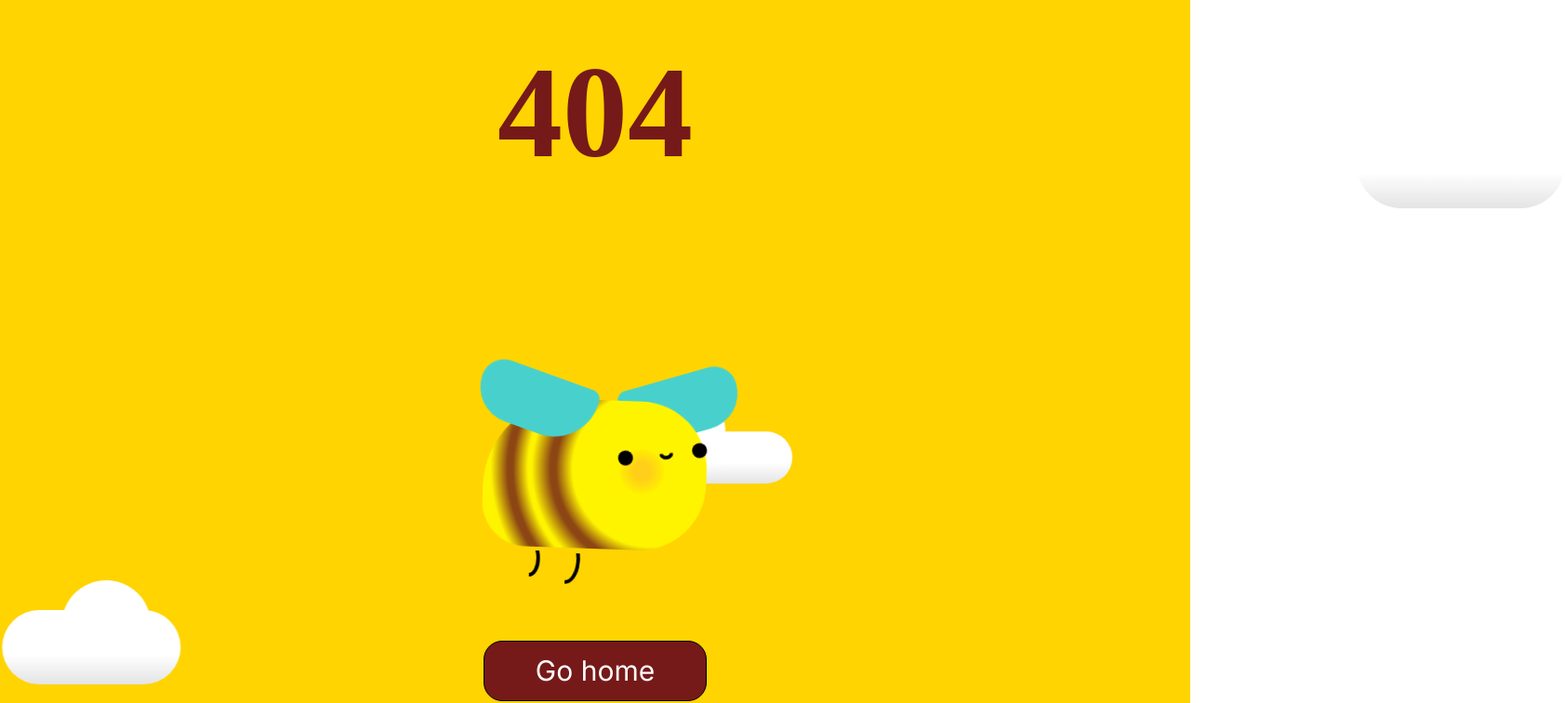
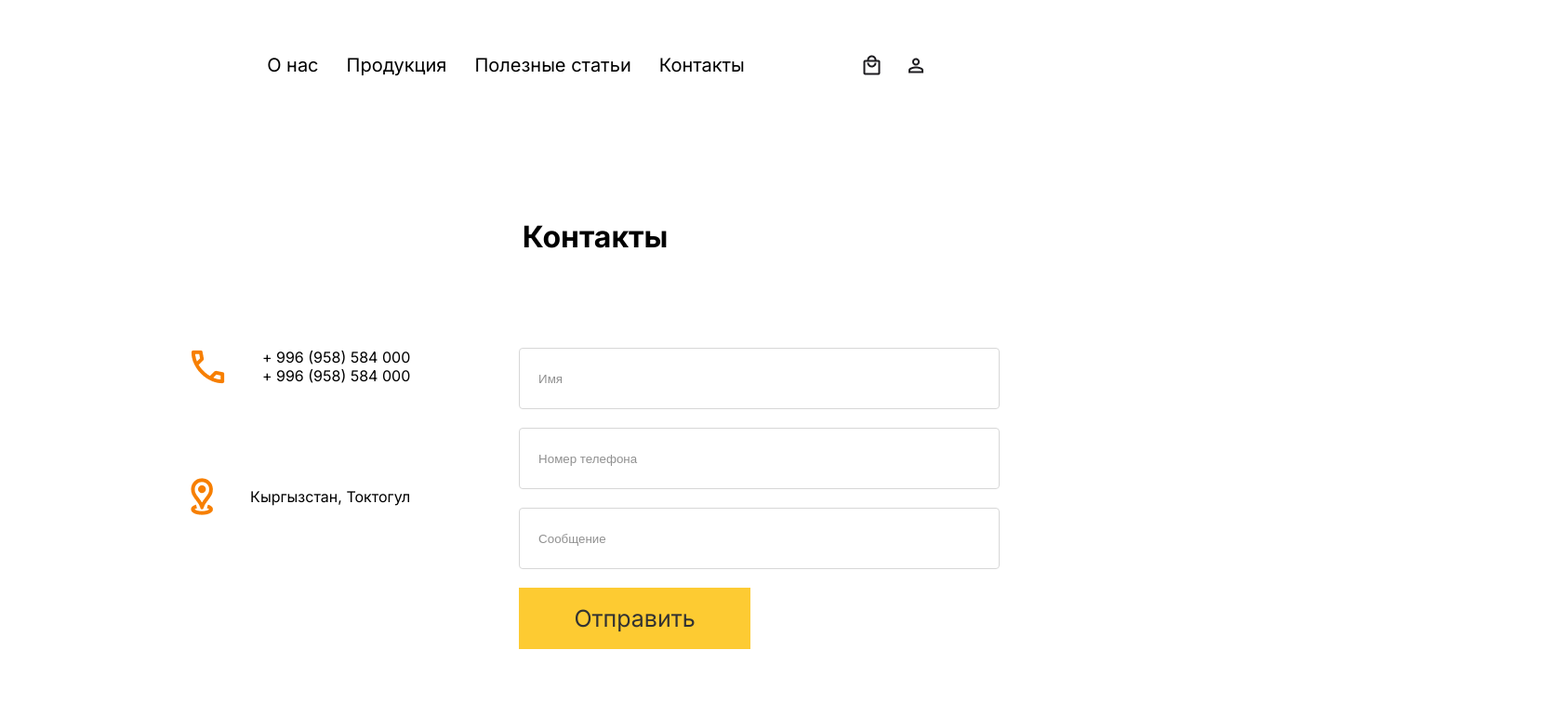
Before and after one commit to daurenabasov/balTatym, a React (Vite) app: page /contacts in a window 1280 px wide. Shown: the top 756 px of the page at 93% size, 1683 px wide, since content can reach past the window. Built offline with nearby package versions, Linux system fonts and the light colour scheme; a web font is replaced by a local one.

Commit message:
add: contacts page

```diff
--- a/src/Pages/Home/HomeComponents/Carousel/Carousel.jsx
+++ b/src/Pages/Home/HomeComponents/Carousel/Carousel.jsx
@@ -21,18 +21,18 @@ const Carousel = () => {
                         disableOnInteraction: false,
                     }}
                     slidesPerView={1}
-                    spaceBetween={300}
+                    spaceBetween={200}
                     pagination={{
                         clickable: true,
                     }}
                     breakpoints={{
                         "@0.00": {
                             slidesPerView: 1,
-                            spaceBetween: 10,
+                            spaceBetween: 50,
                         },
                         "@0.75": {
                             slidesPerView: 2,
-                            spaceBetween: 20,
+                            spaceBetween: 50,
                         },
                         "@1.00": {
                             slidesPerView: 3,
--- a/src/Pages/Home/HomeComponents/Carousel/Carousel.module.css
+++ b/src/Pages/Home/HomeComponents/Carousel/Carousel.module.css
@@ -1,4 +1,5 @@
 .swiper {
+  width: 100%;
   height: 100%;
 }
 
@@ -6,14 +7,10 @@
   text-align: center;
   font-size: 18px;
   background: #fff;
-  display: flex;
-  justify-content: center;
-  align-items: center;
 }
 
 .swiper-slide img {
-  display: block;
   width: 100%;
   height: 100%;
-  object-fit: cover;
+  object-fit: contain;
 }
--- /dev/null
+++ b/src/Pages/Home/HomeComponents/Contacts/Contacts.jsx
@@ -0,0 +1,43 @@
+import React from 'react';
+import Header from '../Header/Header';
+import s from './Contacts.module.scss'
+import call from '../../../../Assets/call.png'
+import distance from '../../../../Assets/distance.png'
+
+const Contacts = () => {
+    return (
+        <>
+            <Header />
+            <div id='container'>
+                <h1>Контакты</h1>
+                <div className={s.contacts}>
+                    <div className={s.first}>
+                        <div className={s.contacts}>
+                            <img src={call} alt="" />
+                            <div className={s.number}>
+                                <span>+ 996 (958) 584 000</span>
+                                <span>+ 996 (958) 584 000</span>
+                            </div>
+                        </div>
+                        <div className={s.location}>
+                            <img src={distance} alt="" />
+                            <div className={s.distance}>
+                                <span>Кыргызстан, Токтогул</span>
+                            </div>
+                        </div>
+                    </div>
+                    <div className={s.second}>
+                        <form action="">
+                            <input type="text" placeholder='Имя' id="" />
+                            <input type="text" placeholder='Номер телефона' id="" />
+                            <input type="text" placeholder='Сообщение' id="" />
+                            <button>Отправить</button>
+                        </form>
+                    </div>
+                </div>
+            </div>
+        </>
+    );
+};
+
+export default Contacts;
--- /dev/null
+++ b/src/Pages/Home/HomeComponents/Contacts/Contacts.module.scss
@@ -0,0 +1,66 @@
+h1 {
+  text-align: center;
+  padding-top: 130px;
+  padding-bottom: 100px;
+}
+.contacts {
+  justify-content: space-evenly;
+  display: flex;
+  flex-wrap: wrap;
+  gap: 40px;
+  .first {
+    display: flex;
+    flex-direction: column;
+    .contacts {
+      display: flex;
+      align-items: center;
+      flex-direction: row;
+      gap: 40px;
+      padding-bottom: 100px;
+      .number {
+        display: flex;
+        flex-direction: column;
+      }
+    }
+    .location {
+      display: flex;
+      align-items: center;
+      gap: 40px;
+    }
+  }
+  .second {
+    form {
+      display: flex;
+      flex-direction: column;
+      gap: 20px;
+      input {
+        opacity: 0.8;
+        border: 1px solid #cecece;
+        border-radius: 4px;
+        width: 517px;
+        height: 66px;
+        padding-left: 20px;
+      }
+      button {
+        width: 249px;
+        height: 66px;
+        background: #fdbf00;
+        display: flex;
+        flex-direction: row;
+        justify-content: center;
+        align-items: center;
+        padding: 15px;
+        border: none;
+        font-family: "Inter";
+        font-style: normal;
+        font-weight: 400;
+        font-size: 25px;
+        line-height: 36px;
+        display: flex;
+        align-items: center;
+        color: #000000;
+        opacity: 0.8;
+      }
+    }
+  }
+}
--- a/src/Pages/Home/HomeComponents/Header/Header.jsx
+++ b/src/Pages/Home/HomeComponents/Header/Header.jsx
@@ -36,7 +36,7 @@ const Header = () => {
                 <Link>Полезные статьи</Link>
               </li>
               <li>
-                <Link>Контакты</Link>
+                <Link to="/contacts">Контакты</Link>
               </li>
             </ul>
           </nav>
--- a/src/Routes/RoutesApp.jsx
+++ b/src/Routes/RoutesApp.jsx
@@ -6,6 +6,7 @@ import Auth from "../Pages/Auth/Auth";
 import NotFound from "../Pages/404/NotFound";
 import Products from "../Pages/Products/Products";
 import ProductId from "../Pages/Products/ProductId/ProductId";
+import Contacts from "../Pages/Home/HomeComponents/Contacts/Contacts";
 
 const RoutesApp = () => {
   return (
@@ -16,6 +17,7 @@ const RoutesApp = () => {
       <Route path="*" element={<NotFound />} />
       <Route path="/products" element={<Products />} />
       <Route path="/products/:id" element={<ProductId />} />
+      <Route path="/contacts" element={<Contacts />} />
     </Routes>
   );
 };
```
Also changed, not shown: src/Assets/call.png (added), src/Assets/distance.png (added).
